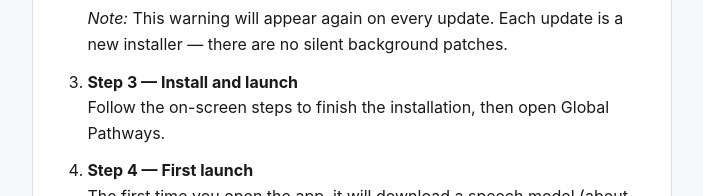
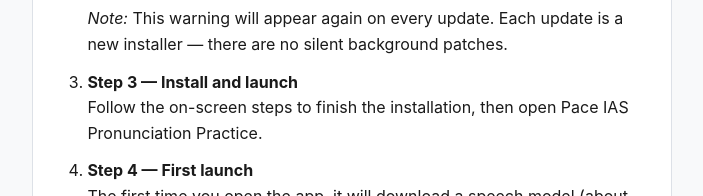
Before and after one commit to WatsonWBlair/IAS, a website: page index.html in a window 1280 px wide. Shown: the part 931-1127 px from the top of the page, without its empty margins (288-991 px from the left). Drawn offline with Linux system fonts and the light colour scheme; no server answers.

Commit message:
fix: scrub Global Pathways name from download page UI

```diff
--- a/app.js
+++ b/app.js
@@ -1,5 +1,5 @@
 /**
- * app.js — Global Pathways download page logic
+ * app.js — Pace IAS Pronunciation Practice download page logic
  *
  * Loadable as a browser ES module (<script type="module">) and by
  * Node's built-in test runner ("node --test").
@@ -206,7 +206,7 @@ function applyOsRegion(os, doc) {
 
   if (os !== "windows") {
     osRegion.innerHTML =
-      `<h1>Global Pathways</h1>` +
+      `<h1>Pace IAS Pronunciation Practice</h1>` +
       `<p class="subtitle">English language practice for everyday life</p>` +
       `<p class="os-notice">` +
         `There is no download for your system yet — ` +
--- a/index.html
+++ b/index.html
@@ -3,7 +3,7 @@
 <head>
   <meta charset="UTF-8" />
   <meta name="viewport" content="width=device-width, initial-scale=1.0" />
-  <title>Global Pathways — Download</title>
+  <title>Pace IAS Pronunciation Practice — Download</title>
   <link rel="icon" href="data:,">
   <link rel="stylesheet" href="style.css" />
   <script type="module" src="app.js"></script>
@@ -22,7 +22,7 @@
 
     <!-- (a) OS-conditional hero / message region -->
     <header id="os-region">
-      <h1>Global Pathways</h1>
+      <h1>Pace IAS Pronunciation Practice</h1>
       <p class="subtitle">English language practice for everyday life</p>
     </header>
 
@@ -73,7 +73,7 @@
         </li>
         <li>
           <strong>Step 3 — Install and launch</strong><br />
-          Follow the on-screen steps to finish the installation, then open Global Pathways.
+          Follow the on-screen steps to finish the installation, then open Pace IAS Pronunciation Practice.
         </li>
         <li>
           <strong>Step 4 — First launch</strong><br />
--- a/style.css
+++ b/style.css
@@ -1,5 +1,5 @@
 /* ================================================================
-   Global Pathways — download page styles
+   Pace IAS Pronunciation Practice — download page styles
    Vanilla CSS, no framework, no external fonts.
    System font stack for fast, dependency-free rendering.
    ================================================================ */
```
